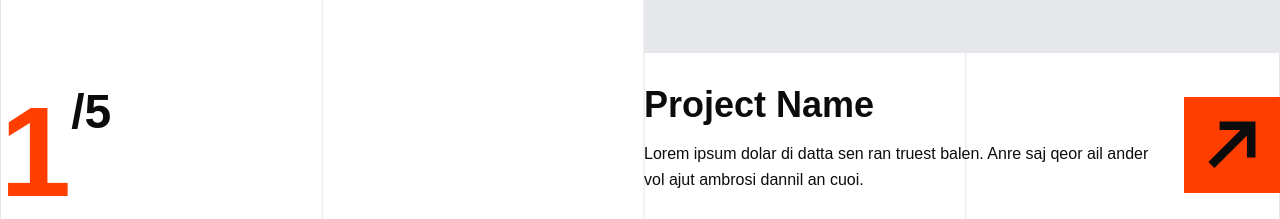
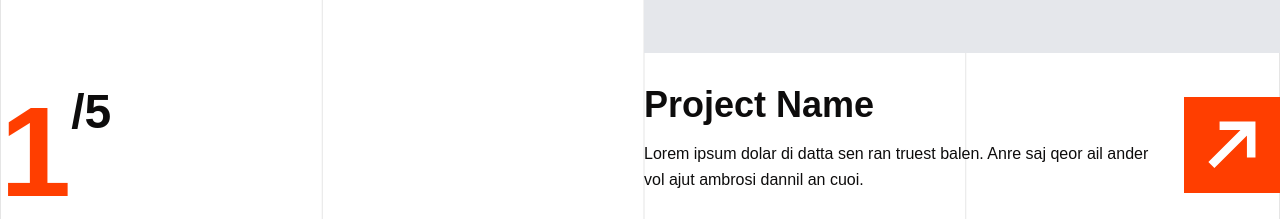
Before and after one commit to sipofnightshade/portfolio_old, a SvelteKit app: page / in a window 1280 px wide. Shown: the part 2040-2259 px from the top of the page. Built offline with nearby package versions, Linux system fonts and the light colour scheme; a web font is replaced by a local one.

Commit message:
fixed-- link icon on featured projects page

```diff
--- a/src/routes/+page.svelte
+++ b/src/routes/+page.svelte
@@ -75,7 +75,7 @@
           href="/"
           class="flex h-24 w-24 items-center justify-center bg-brand transition-colors duration-300 hover:bg-neutral-950"
         >
-          <Link classes="h-12 w-12" />
+          <Link classes="h-12 w-12 text-white" />
         </a>
       </div>
     </div>
```
